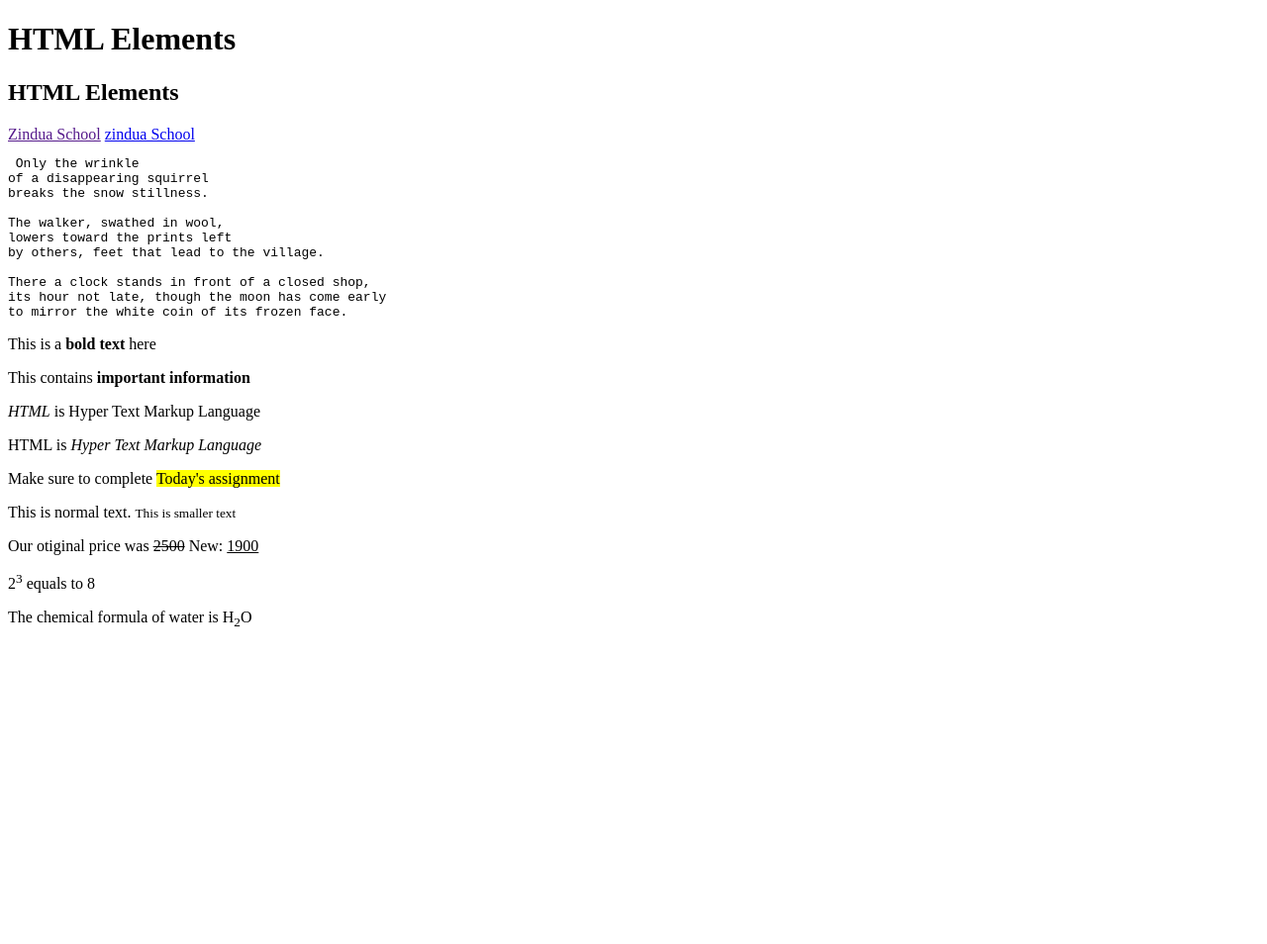
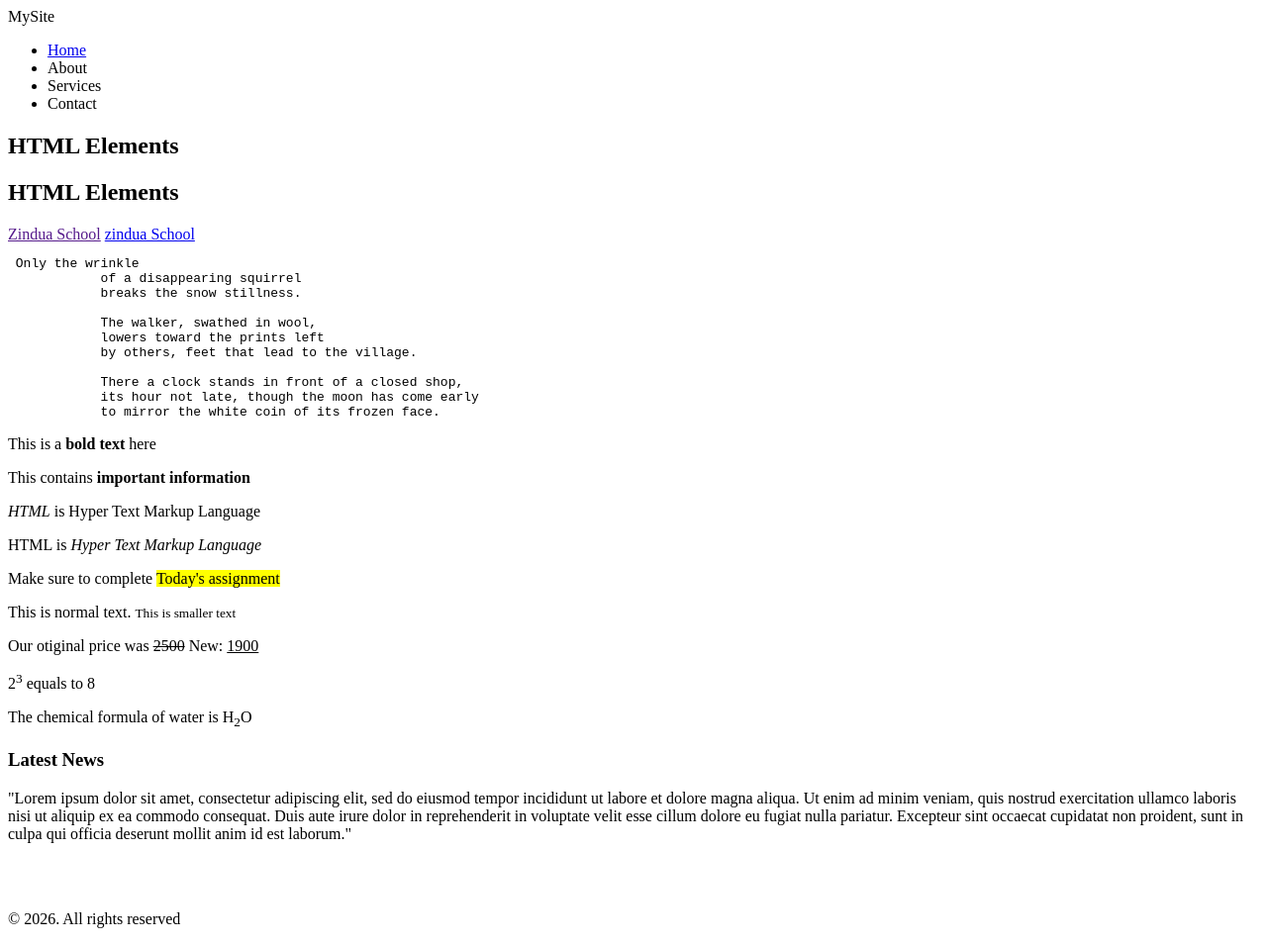
Before and after one commit to isaac-ndungu/HTML-Elements, a plain HTML site: page index.html in a window 1280 px wide. Shown: the whole page at 99% size. Before the commit the page ends 800 px from the top, so only its background shows below. Drawn offline with Linux system fonts and the light colour scheme.

Commit message:
Add HTML Semantics

```diff
--- a/index.html
+++ b/index.html
@@ -8,9 +8,25 @@
 </head>
 
 <body>
+
+    <header>
+        <div>MySite</div>
+        <nav>
+            <ul>
+                <li><a href="#">Home</a></li>
+                <li><a href="#"></a>About</li>
+                <li><a href="#"></a>Services</li>
+                <li><a href="#"></a>Contact</li>
+            </ul>
+        </nav>
+    </header>
+
+    <main>
+        <section>
             <h1>HTML Elements</h1>
             <h2>HTML Elements</h2>
-
+        </section>
+        <section>
             <a href="">Zindua School</a>
             <a href="http://www.zinduaschool.com" target="_blank" rel="noopener noreferrer">zindua School</a>
             <pre> Only the wrinkle
@@ -24,8 +40,10 @@
             There a clock stands in front of a closed shop,
             its hour not late, though the moon has come early
             to mirror the white coin of its frozen face. </pre>
+        </section>
 
         <!-- HTML Text Formatting -->
+        <section>
             <p>This is a <b>bold text</b> here</p>
             <p>This contains <strong>important information</strong> </p>
             <p><i>HTML</i> is Hyper Text Markup Language</p>
@@ -36,6 +54,19 @@
             </p>
             <p>2<sup>3</sup> equals to 8</p>
             <p>The chemical formula of water is H<sub>2</sub>O</p>
+        </section>
+
+        <article>
+            <h3>Latest News</h3>
+            <p>"Lorem ipsum dolor sit amet, consectetur adipiscing elit, sed do eiusmod tempor incididunt ut labore et dolore magna aliqua. Ut enim ad minim veniam, quis nostrud exercitation ullamco laboris nisi ut aliquip ex ea commodo consequat. Duis aute irure dolor in reprehenderit in voluptate velit esse cillum dolore eu fugiat nulla pariatur. Excepteur sint occaecat cupidatat non proident, sunt in culpa qui officia deserunt mollit anim id est laborum."</p>
+        </article>
+    </main>
+
+    <br><br>
+    <footer>
+        <p>&copy; 2026. All rights reserved</p>
+
+    </footer>
 </body>
 
 </html>
```
Lines whose indentation alone changed are shown as unchanged.
